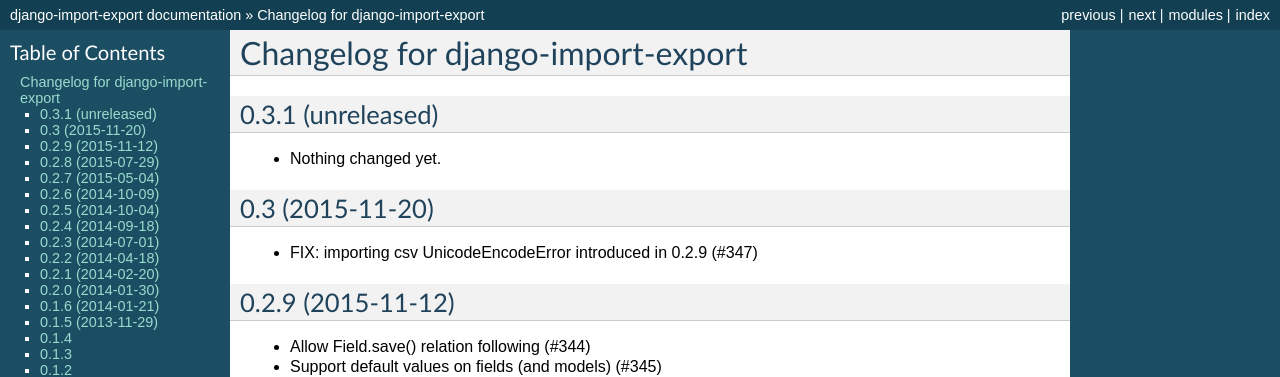
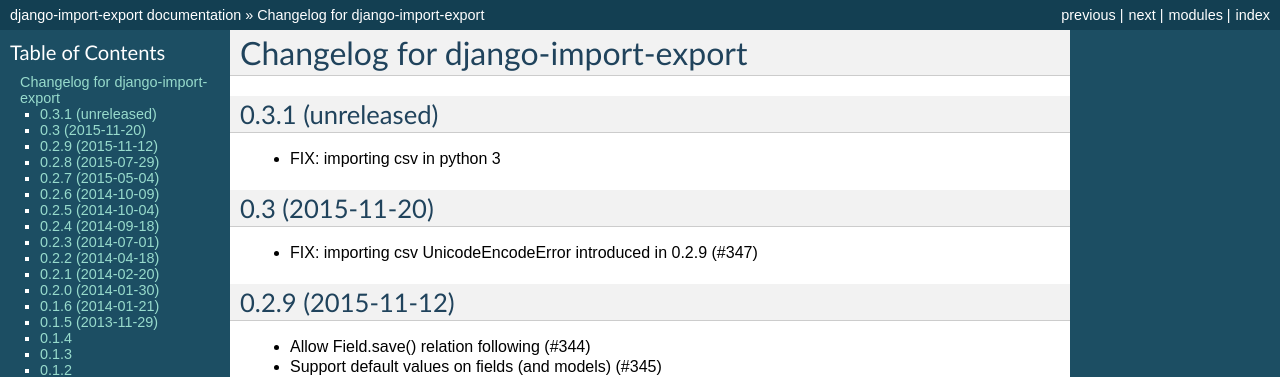
Before and after one commit to django-import-export/django-import-export, a Sphinx documentation site: the page built from docs/changelog.rst, in a window 1280 px wide and 900 px high. Shown: the top 377 px of the window. Built offline with Sphinx 7.4.7, drawn with Linux system fonts in a browser that asks for light colours; the version number could not be read and is left out.

Commit message:
Update changelog

```diff
--- a/docs/changelog.rst
+++ b/docs/changelog.rst
@@ -4,7 +4,7 @@
 0.3.1 (unreleased)
 ------------------
 
-- Nothing changed yet.
+- FIX: importing csv in python 3
 
 
 0.3 (2015-11-20)
```
